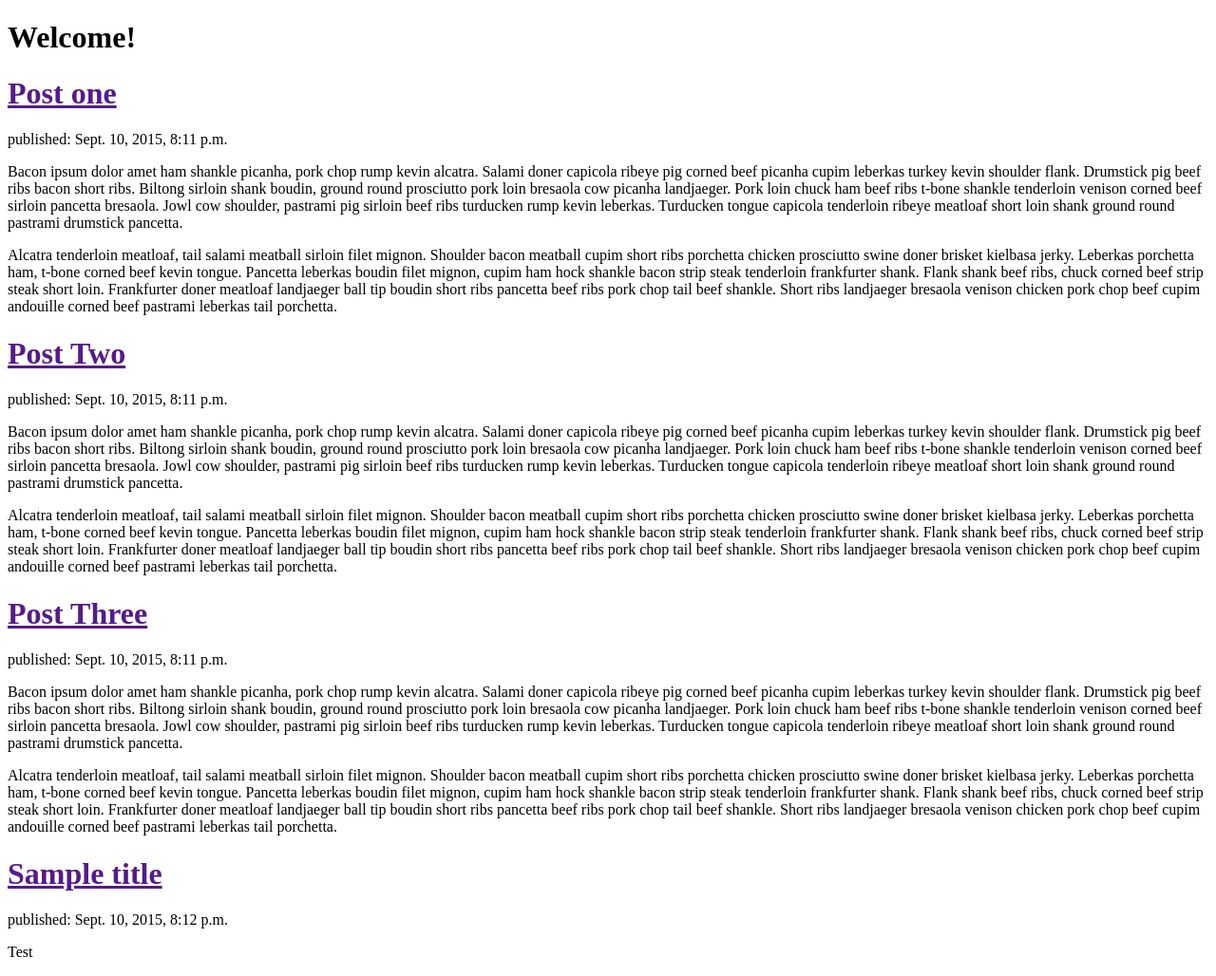
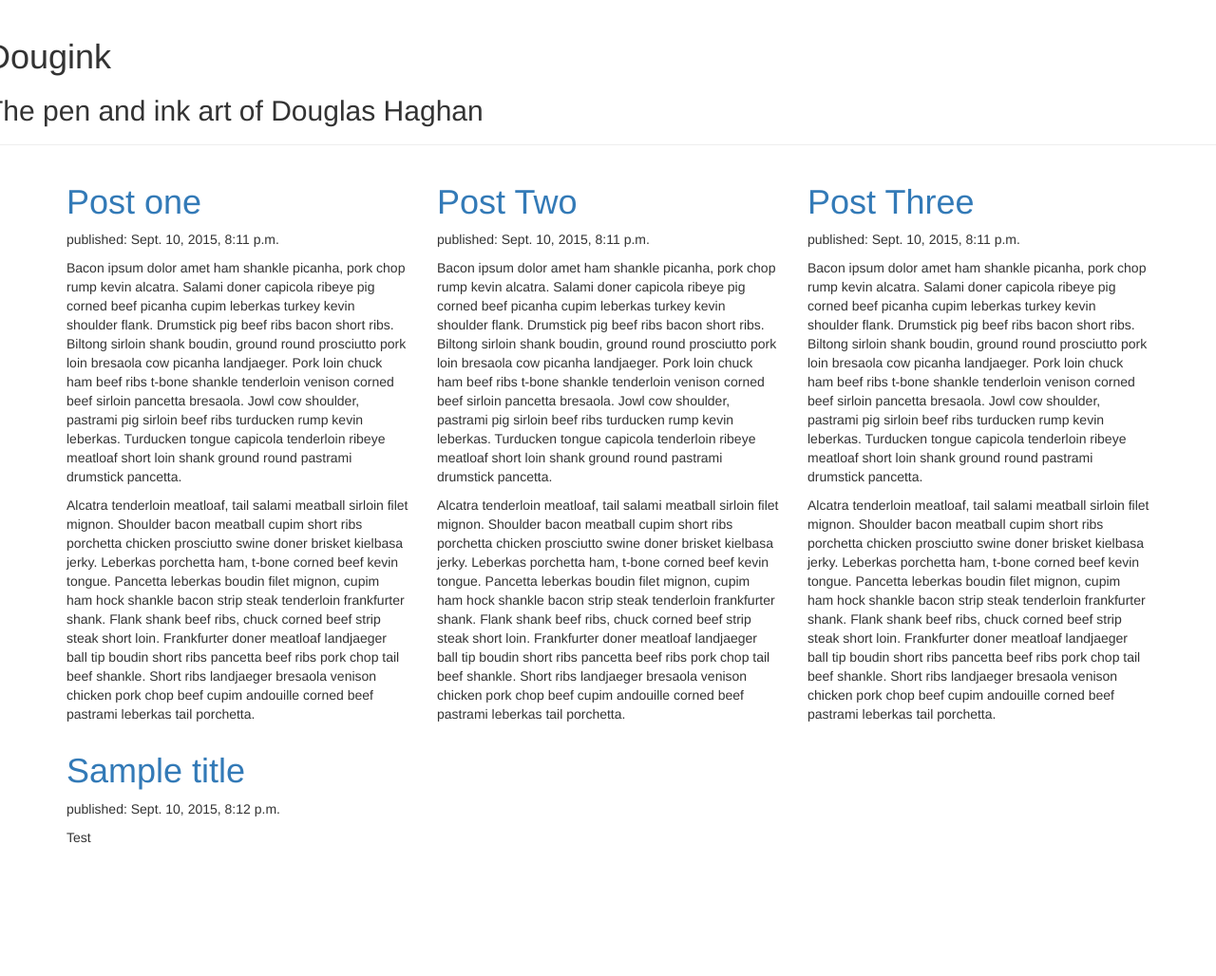
Before and after one commit to AceMaridiam/capstone, a Django app: page / in a window 1280 px wide. Shown: the whole page at 95% size. After the commit the page ends 888 px from the top, so only its background shows below. Run offline with Django 3.2, Linux system fonts and the light colour scheme; data comes from the database, SQL or seed files in the repository; some libraries are stand-ins or nearby versions.

Commit message:
Updated page with bootstrap and custom css page

```diff
--- a/capstone/blog/templates/blog/post_list.html
+++ b/capstone/blog/templates/blog/post_list.html
@@ -1,21 +1,29 @@
+{% load staticfiles %}
 <!DOCTYPE html>
 <html lang="en">
 <head>
 	<meta charset="UTF-8">
-	<title>Hello World!</title>
+	<title>Dougink | Home</title>
+	<link rel="stylesheet" href="//maxcdn.bootstrapcdn.com/bootstrap/3.2.0/css/bootstrap.min.css">
+	<link rel="stylesheet" href="//maxcdn.bootstrapcdn.com/bootstrap/3.2.0/css/bootstrap-theme.min.css">
+	<link rel="stylesheet" href="{% static "css/blog.css" %}">
+	<link href="http://fonts.googleapis.com/css?family=Lobster&subset=latin,latin-ext" rel="stylesheet" type="text/css">
 </head>
 <body>
 
 	<div class="page-wrapper">
 
-		<div class="container-fluid">
-			<header></header>
+		<div class="row">
+			<header class="page-header">
+				<h1>Dougink</h1>
+				<h2>The pen and ink art of Douglas Haghan</h2>
+			</header>
+		</div>
 		</div>
 		<div class="container">
-			<h1>Welcome!</h1>
 			<div class="row">
 				{% for post in posts %}
-					<div class="col-md-4 col-sm-4">
+					<div class="col-md-4 col-sm-4 post">
 						<h1><a href="">{{ post.title }}</a></h1>
 						<p>published: {{ post.published_date }}</p>
 						<p>{{ post.text|linebreaks }}</p>
```
